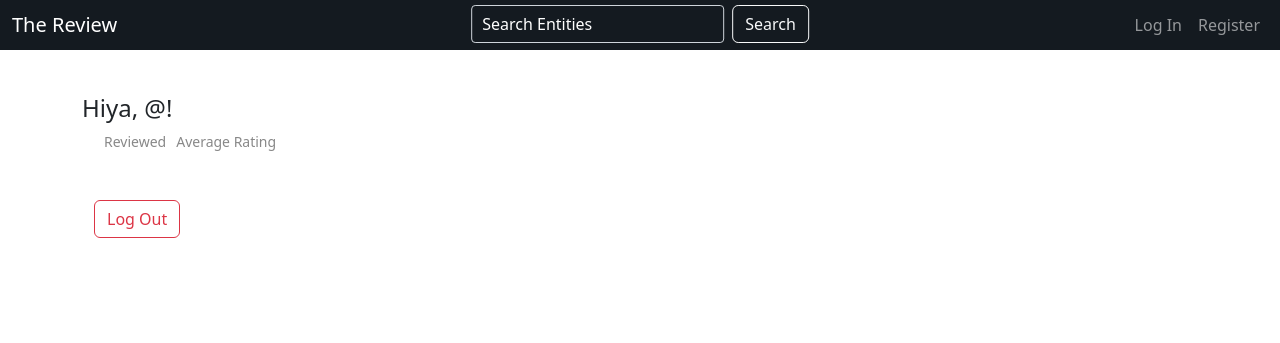
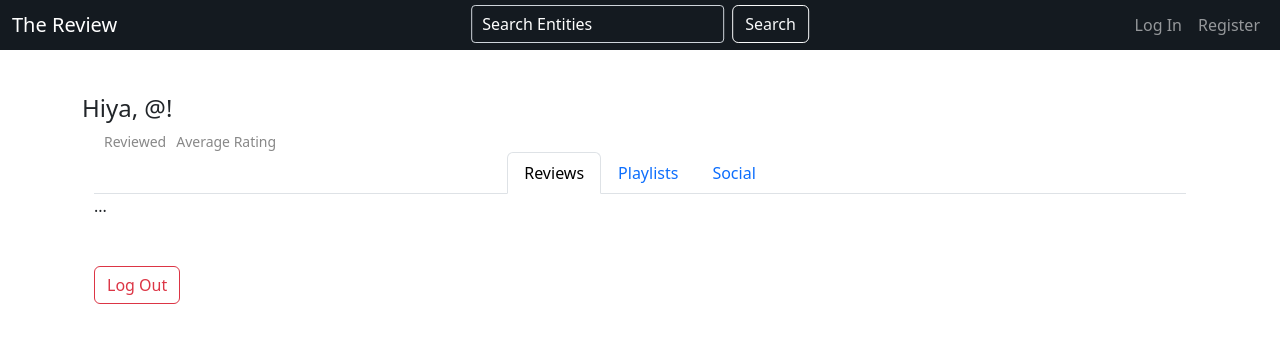
Before and after one commit to rohansachdeva1/TheReview, a Django app: template thereview/users/templates/users/view_profile.html in a window 1280 px wide. Shown: the top 343 px of the page. Run offline with Django 4.2, Linux system fonts and the light colour scheme; the template is opened without the code that fills it, so the values that code supplies are empty.

Commit message:
began implementing tab view for profile page content

```diff
--- a/thereview/users/templates/users/view_profile.html
+++ b/thereview/users/templates/users/view_profile.html
@@ -94,6 +94,23 @@
             {% endif%}
         {% endif %}
 
+    <ul class="nav nav-tabs justify-content-center" id="myTab" role="tablist">
+        <li class="nav-item" role="presentation">
+            <button class="nav-link active" id="reviews-tab" data-bs-toggle="tab" data-bs-target="#reviews-tab-pane" type="button" role="tab" aria-controls="reviews-tab-pane" aria-selected="true">Reviews</button>
+        </li>
+        <li class="nav-item" role="presentation">
+            <button class="nav-link" id="playlists-tab" data-bs-toggle="tab" data-bs-target="#playlists-tab-pane" type="button" role="tab" aria-controls="playlists-tab-pane" aria-selected="false">Playlists</button>
+        </li>
+        <li class="nav-item" role="presentation">
+            <button class="nav-link" id="social-tab" data-bs-toggle="tab" data-bs-target="#social-tab-pane" type="button" role="tab" aria-controls="social-tab-pane" aria-selected="false">Social</button>
+        </li>
+    </ul>
+    <div class="tab-content" id="myTabContent">
+        <div class="tab-pane fade show active" id="reviews-tab-pane" role="tabpanel" aria-labelledby="reviews-tab" tabindex="0">...</div>
+        <div class="tab-pane fade" id="playlists-tab-pane" role="tabpanel" aria-labelledby="playlists-tab" tabindex="0">...</div>
+        <div class="tab-pane fade" id="social-tab-pane" role="tabpanel" aria-labelledby="social-tab" tabindex="0">...</div>
+    </div>
+
     <!-- User Playlists -->
     {% if user.playlists.exists %}
         <h1 class="profile-heading">Playlists</h1>
```
Also changed, not shown: thereview/db.sqlite3.
